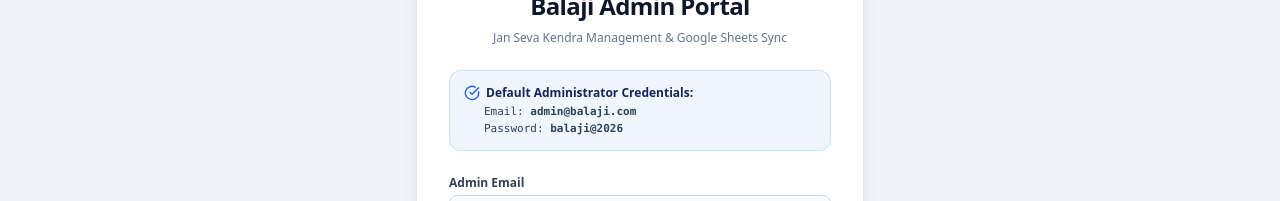
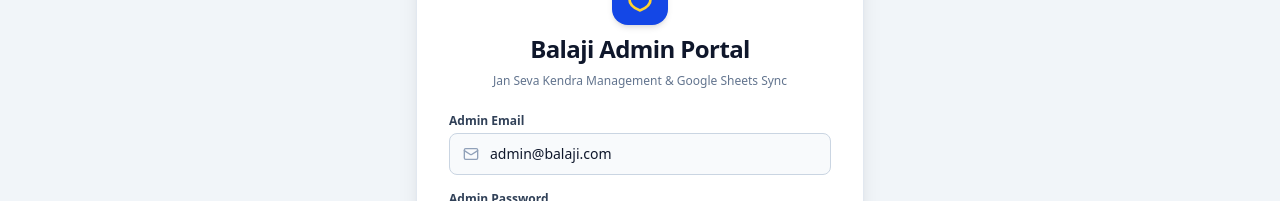
Before and after one commit to balajicom/vikki, a React (Vite) app: page /#/admin in a window 1280 px wide. Shown: the part 298-499 px from the top of the page. Built offline with nearby package versions, Linux system fonts and the light colour scheme; no server answers.

Commit message:
feat: changes on admin login page

```diff
--- a/src/pages/admin/AdminLogin.tsx
+++ b/src/pages/admin/AdminLogin.tsx
@@ -51,17 +51,7 @@ export const AdminLogin: React.FC = () => {
           </p>
         </div>
 
-        {/* Demo Credentials Helper Box */}
-        <div className="p-3.5 bg-blue-50 border border-blue-200/80 rounded-xl text-xs text-blue-900 space-y-1">
-          <div className="font-bold flex items-center gap-1.5 text-blue-950">
-            <CheckCircle className="w-4 h-4 text-blue-600" />
-            <span>Default Administrator Credentials:</span>
-          </div>
-          <div className="pl-5 space-y-0.5 text-slate-700 font-mono text-[11px]">
-            <div>Email: <strong>admin@balaji.com</strong></div>
-            <div>Password: <strong>balaji@2026</strong></div>
-          </div>
-        </div>
+
 
         {error && (
           <div className="p-3 bg-rose-50 border border-rose-200 rounded-xl flex items-start gap-2 text-xs text-rose-800">
```
